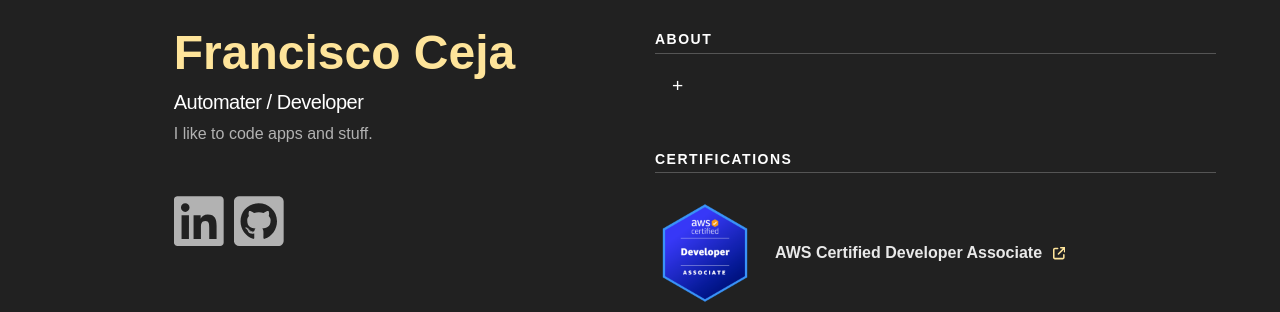
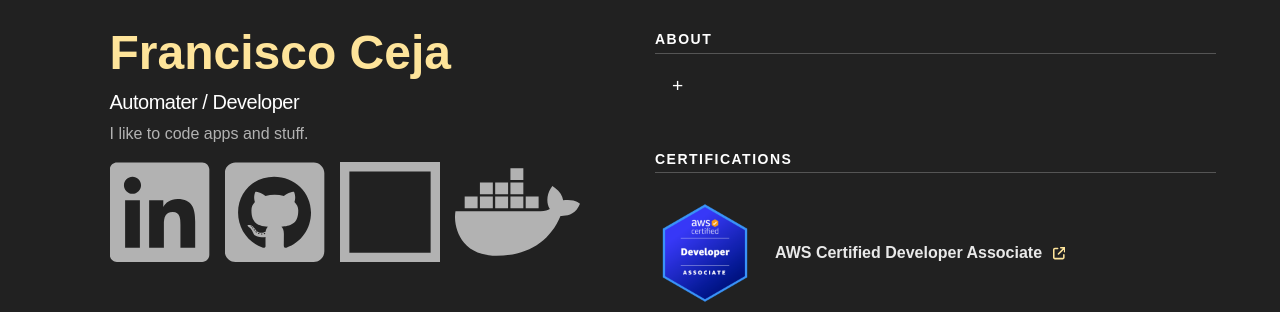
Before and after one commit to fceja/fceja.com_v2, a React (Vite) app: page / in a window 1280 px wide. Shown: the top 312 px of the page. Built offline with nearby package versions, Linux system fonts and the light colour scheme; no server answers.

Commit message:
add codesandbox and docker hub links

```diff
--- a/src/scss/Variables.scss
+++ b/src/scss/Variables.scss
@@ -10,11 +10,17 @@ $breakpoint-xxl: 1400px;
 $app-font-family: Arial, sans-serif, ui-sans-serif, Arial, Helvetica, system-ui, Helvetica;
 $app-font-size: 16px;
 
-/* colors */
+/* colors - app */
 $app-background-color: rgb(33, 33, 33);
 $app-text-color: rgb(254, 228, 154);
-$github-purple-profile: rgb(198, 148, 251);
 $hover-text-color: $app-text-color;
-$linked-in-blue: rgb(67, 169, 224);
+
+/* colors - project links */
 $proj-title-color: $app-text-color;
 $web-url-light-blue: rgb(162, 229, 255);
+
+/* colors - profile links */
+$codesandbox-light-yellow-profile: rgb(237, 255, 165);
+$docker-blue-profile: rgb(67, 64, 230);
+$github-purple-profile: rgb(198, 148, 251);
+$linked-in-blue: rgb(67, 169, 224);
--- a/src/scss/components/home/SocialLinks.scss
+++ b/src/scss/components/home/SocialLinks.scss
@@ -1,29 +1,21 @@
 @import "@scss/Variables.scss";
 
-$icon-height: 50px;
+a.social-link {
+    overflow: hidden;
+    display: flex;
+    align-items: center;
+    justify-content: center;
+    height: 100px;
 
-.social-links {
-    margin: 50px 0 0 0;
-    // padding: 0;
-    height: $icon-height;
+    &:not(:last-child) {
+        margin: 0 15px 0 0;
+    }
+}
 
-    li {
-        list-style: none;
-
-        &:first-child {
-            margin: 0 10px 0 0;
-        }
-
-        a {
-            display: inline-block;
-            height: 100%;
-        }
-
-        svg {
-            width: $icon-height;
-            fill: rgb(178, 178, 178);
-        }
-    }
+svg.social-link-svg {
+    width: 100%;
+    height: 100%;
+    fill: rgb(178, 178, 178);
 }
 
 .social-link-svg-linked-in:hover {
@@ -33,3 +25,11 @@ $icon-height: 50px;
 .social-link-svg-github:hover {
     fill: $github-purple-profile;
 }
+
+.social-link-svg-codesandbox:hover {
+    fill: $codesandbox-light-yellow-profile;
+}
+
+.social-link-svg-dockerhub:hover {
+    fill: $docker-blue-profile;
+}
--- a/src/ts/components/home/SocialLinks.tsx
+++ b/src/ts/components/home/SocialLinks.tsx
@@ -9,8 +9,7 @@ const SocialLinks = () => {
         >
             {socialLinksContent.map((elem, i) => {
                 return (
-                    <li key={`${elem.name}-${i}`}>
-                        <a
+                    <a key={`${elem.name}-${i}`}
                         href={elem.href}
                         target={elem.target}
                         className={`social-link`}
@@ -19,13 +18,11 @@ const SocialLinks = () => {
                         <svg
                             xmlns={elem.svgData.xmlns}
                             viewBox={elem.svgData.viewBox}
-                                className={`social-link-svg-${elem.name}`}
-                                height={`${elem.svgData.height}`}
+                            className={`social-link-svg social-link-svg-${elem.name}`}
                         >
                             <path d={`${elem.svgData.dPath}`} />
                         </svg>
                     </a>
-                    </li>
                 )
             })}
         </ul>
--- a/src/ts/content/HomePageContent.ts
+++ b/src/ts/content/HomePageContent.ts
@@ -110,5 +110,28 @@ export const socialLinksContent = [
             height: "100%",
             dPath: "M400 32H48C21.5 32 0 53.5 0 80v352c0 26.5 21.5 48 48 48h352c26.5 0 48-21.5 48-48V80c0-26.5-21.5-48-48-48zM277.3 415.7c-8.4 1.5-11.5-3.7-11.5-8 0-5.4.2-33 .2-55.3 0-15.6-5.2-25.5-11.3-30.7 37-4.1 76-9.2 76-73.1 0-18.2-6.5-27.3-17.1-39 1.7-4.3 7.4-22-1.7-45-13.9-4.3-45.7 17.9-45.7 17.9-13.2-3.7-27.5-5.6-41.6-5.6-14.1 0-28.4 1.9-41.6 5.6 0 0-31.8-22.2-45.7-17.9-9.1 22.9-3.5 40.6-1.7 45-10.6 11.7-15.6 20.8-15.6 39 0 63.6 37.3 69 74.3 73.1-4.8 4.3-9.1 11.7-10.6 22.3-9.5 4.3-33.8 11.7-48.3-13.9-9.1-15.8-25.5-17.1-25.5-17.1-16.2-.2-1.1 10.2-1.1 10.2 10.8 5 18.4 24.2 18.4 24.2 9.7 29.7 56.1 19.7 56.1 19.7 0 13.9.2 36.5.2 40.6 0 4.3-3 9.5-11.5 8-66-22.1-112.2-84.9-112.2-158.3 0-91.8 70.2-161.5 162-161.5S388 165.6 388 257.4c.1 73.4-44.7 136.3-110.7 158.3zm-98.1-61.1c-1.9.4-3.7-.4-3.9-1.7-.2-1.5 1.1-2.8 3-3.2 1.9-.2 3.7.6 3.9 1.9.3 1.3-1 2.6-3 3zm-9.5-.9c0 1.3-1.5 2.4-3.5 2.4-2.2.2-3.7-.9-3.7-2.4 0-1.3 1.5-2.4 3.5-2.4 1.9-.2 3.7.9 3.7 2.4zm-13.7-1.1c-.4 1.3-2.4 1.9-4.1 1.3-1.9-.4-3.2-1.9-2.8-3.2.4-1.3 2.4-1.9 4.1-1.5 2 .6 3.3 2.1 2.8 3.4zm-12.3-5.4c-.9 1.1-2.8.9-4.3-.6-1.5-1.3-1.9-3.2-.9-4.1.9-1.1 2.8-.9 4.3.6 1.3 1.3 1.8 3.3.9 4.1zm-9.1-9.1c-.9.6-2.6 0-3.7-1.5s-1.1-3.2 0-3.9c1.1-.9 2.8-.2 3.7 1.3 1.1 1.5 1.1 3.3 0 4.1zm-6.5-9.7c-.9.9-2.4.4-3.5-.6-1.1-1.3-1.3-2.8-.4-3.5.9-.9 2.4-.4 3.5.6 1.1 1.3 1.3 2.8.4 3.5zm-6.7-7.4c-.4.9-1.7 1.1-2.8.4-1.3-.6-1.9-1.7-1.5-2.6.4-.6 1.5-.9 2.8-.4 1.3.7 1.9 1.8 1.5 2.6z"
         }
+    },
+    {
+        name: "codesandbox",
+        href: "https://codesandbox.io/u/fceja",
+        target: "_blank",
+        ariaLabel: "CodeSandbox profile link",
+        svgData: {
+            xmlns: `xmlns="http://www.w3.org/2000/svg"`,
+            viewBox: "0 0 512 512",
+            height: "100%",
+            dPath: "M464 48l0 416L48 464 48 48l416 0zM48 0L0 0 0 48 0 464l0 48 48 0 416 0 48 0 0-48 0-416 0-48L464 0 48 0z"
+        }
+    },
+    {
+        name: "dockerhub",
+        href: "https://hub.docker.com/u/ciscoceja",
+        target: "_blank",
+        ariaLabel: "Docker Hub profile link",
+        svgData: {
+            xmlns: `xmlns="http://www.w3.org/2000/svg"`,
+            viewBox: "0 0 640 512",
+            dPath: "M349.9 236.3h-66.1v-59.4h66.1v59.4zm0-204.3h-66.1v60.7h66.1V32zm78.2 144.8H362v59.4h66.1v-59.4zm-156.3-72.1h-66.1v60.1h66.1v-60.1zm78.1 0h-66.1v60.1h66.1v-60.1zm276.8 100c-14.4-9.7-47.6-13.2-73.1-8.4-3.3-24-16.7-44.9-41.1-63.7l-14-9.3-9.3 14c-18.4 27.8-23.4 73.6-3.7 103.8-8.7 4.7-25.8 11.1-48.4 10.7H2.4c-8.7 50.8 5.8 116.8 44 162.1 37.1 43.9 92.7 66.2 165.4 66.2 157.4 0 273.9-72.5 328.4-204.2 21.4 .4 67.6 .1 91.3-45.2 1.5-2.5 6.6-13.2 8.5-17.1l-13.3-8.9zm-511.1-27.9h-66v59.4h66.1v-59.4zm78.1 0h-66.1v59.4h66.1v-59.4zm78.1 0h-66.1v59.4h66.1v-59.4zm-78.1-72.1h-66.1v60.1h66.1v-60.1z"
+        }
     }
 ]
```
Lines whose indentation alone changed are shown as unchanged.
